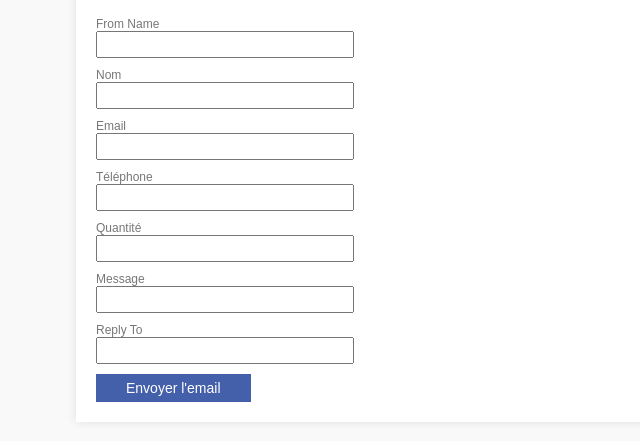
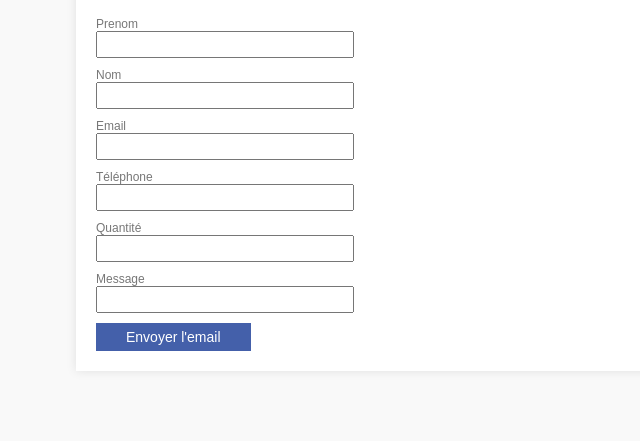
Before and after one commit to soso-saos/CookieShore, a plain HTML site: page reservation.html in a window 1280 px wide. Shown: the part 91-532 px from the top of the page, without its empty margins (244-884 px from the left). Drawn offline with Linux system fonts and the light colour scheme.

Commit message:
Update reservation.html
enleve le reply to et changer from name en prenom

```diff
--- a/reservation.html
+++ b/reservation.html
@@ -70,7 +70,7 @@
     <h2>Formulaire de Réservation</h2>
     <form id="form">
       <div class="field">
-        <label for="from_name">From Name</label>
+        <label for="from_name">Prenom</label>
         <input type="text" name="from_name" id="from_name">
       </div>
       <div class="field">
@@ -92,10 +92,6 @@
       <div class="field">
         <label for="message">Message</label>
         <input type="text" name="message" id="message">
-      </div>
-      <div class="field">
-        <label for="reply_to">Reply To</label>
-        <input type="text" name="reply_to" id="reply_to">
       </div>
       <input type="submit" id="button" value="Envoyer l'email">
     </form>
```
